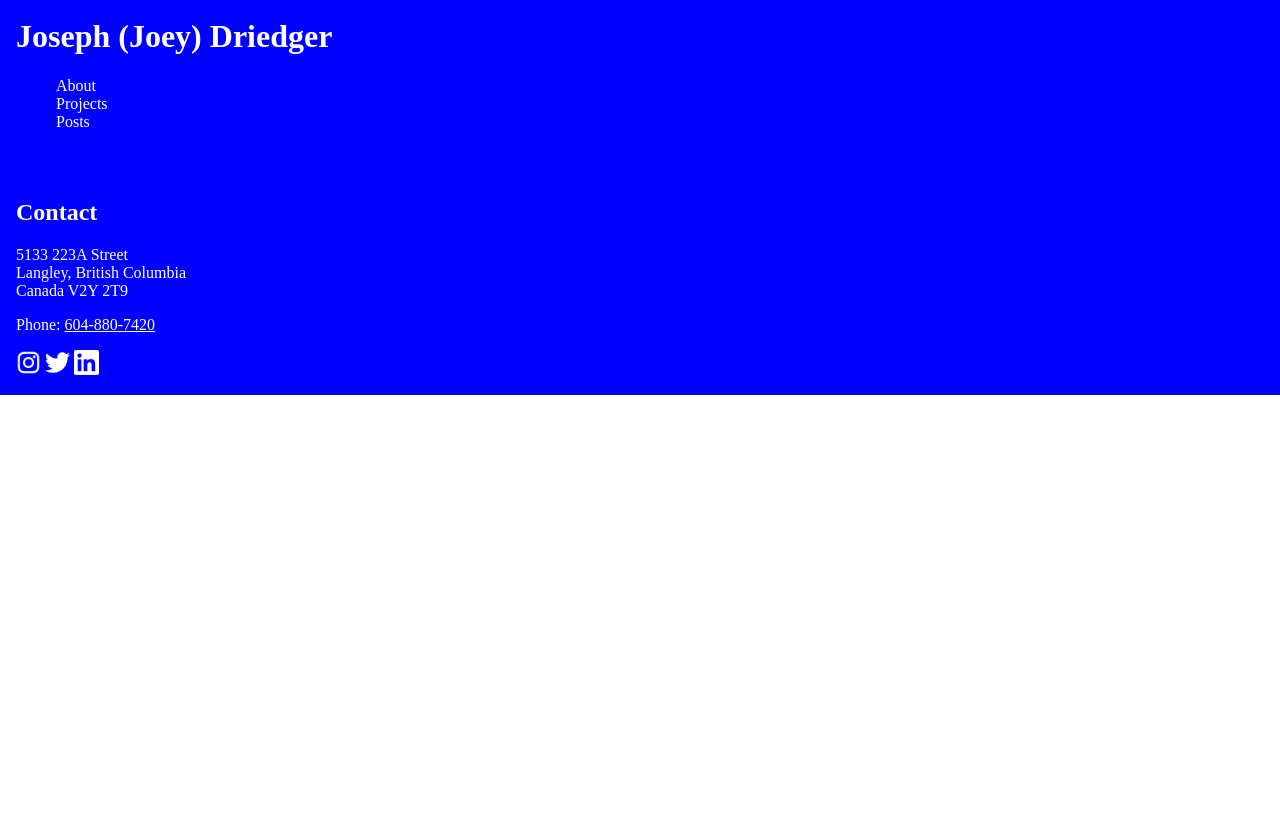
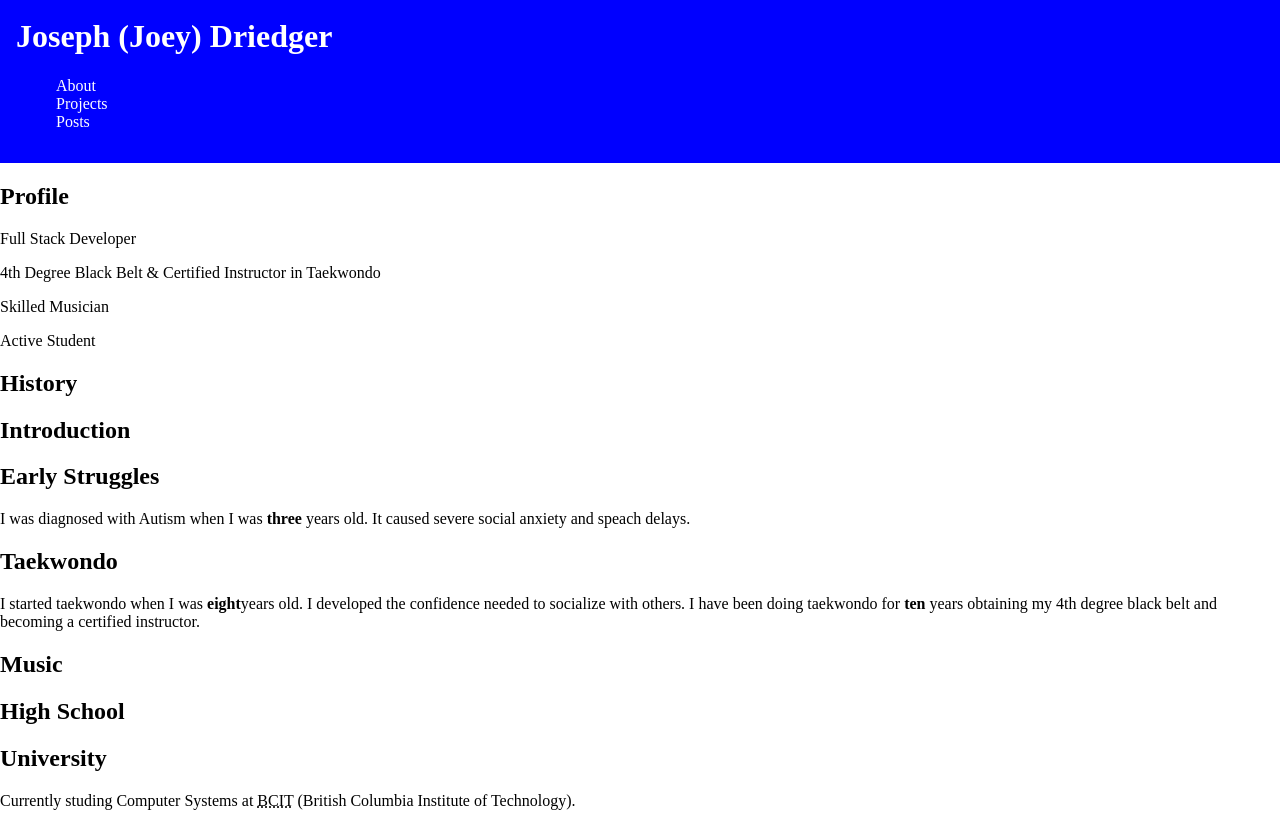
Before and after one commit to JosephDriedger/driedger_joseph_personal_website, a website: page public/external/html/about.html in a window 1280 px wide. Shown: the part 37-850 px from the top of the page. Before the commit the page ends 800 px from the top, so only its background shows below. Drawn offline with nearby package versions, Linux system fonts and the light colour scheme.

Commit message:
Worked on about.html

```diff
--- a/public/external/html/about.html
+++ b/public/external/html/about.html
@@ -35,7 +35,44 @@
             </nav>
         </header>
         <main>
-
+            <div>
+                <h2>Profile</h2>
+                <p>Full Stack Developer</p>
+                <p>4th Degree Black Belt & Certified Instructor in Taekwondo</p>
+                <p>Skilled Musician</p>
+                <p>Active Student</p>
+            </div>
+            <article>
+                <h2>History</h2>
+                <section>
+                    <h2>Introduction</h2>
+                    <p></p>
+                </section>
+                <section>
+                    <h2>Early Struggles</h2>
+                    <p>I was diagnosed with Autism when I was <b>three</b> years old.
+                    It caused severe social anxiety and speach delays.</p>
+                </section>
+                <section>
+                    <h2>Taekwondo</h2>
+                    <p>I started taekwondo when I was <b>eight</b>years old. I developed
+                    the confidence needed to socialize with others. I have been doing taekwondo for <b>ten</b> years
+                    obtaining my 4th degree black belt and becoming a certified instructor.</p>
+                </section>
+                <section>
+                    <h2>Music</h2>
+                    <p></p>
+                </section>
+                <section>
+                    <h2>High School</h2>
+                    <p></p>
+                </section>
+                <section>
+                    <h2>University</h2>
+                    <p>Currently studing Computer Systems at <abbr title="British Columbia Institute of Technology">BCIT</abbr>
+                        (British Columbia Institute of Technology).</p>
+                </section>
+            </article>
         </main>
         <footer>
             <!-- Contact Information -->
```
Also changed, not shown: public/external/html/projects.html (+15 -0 lines), public/index.html (+1 -1 lines), 1 other file.
